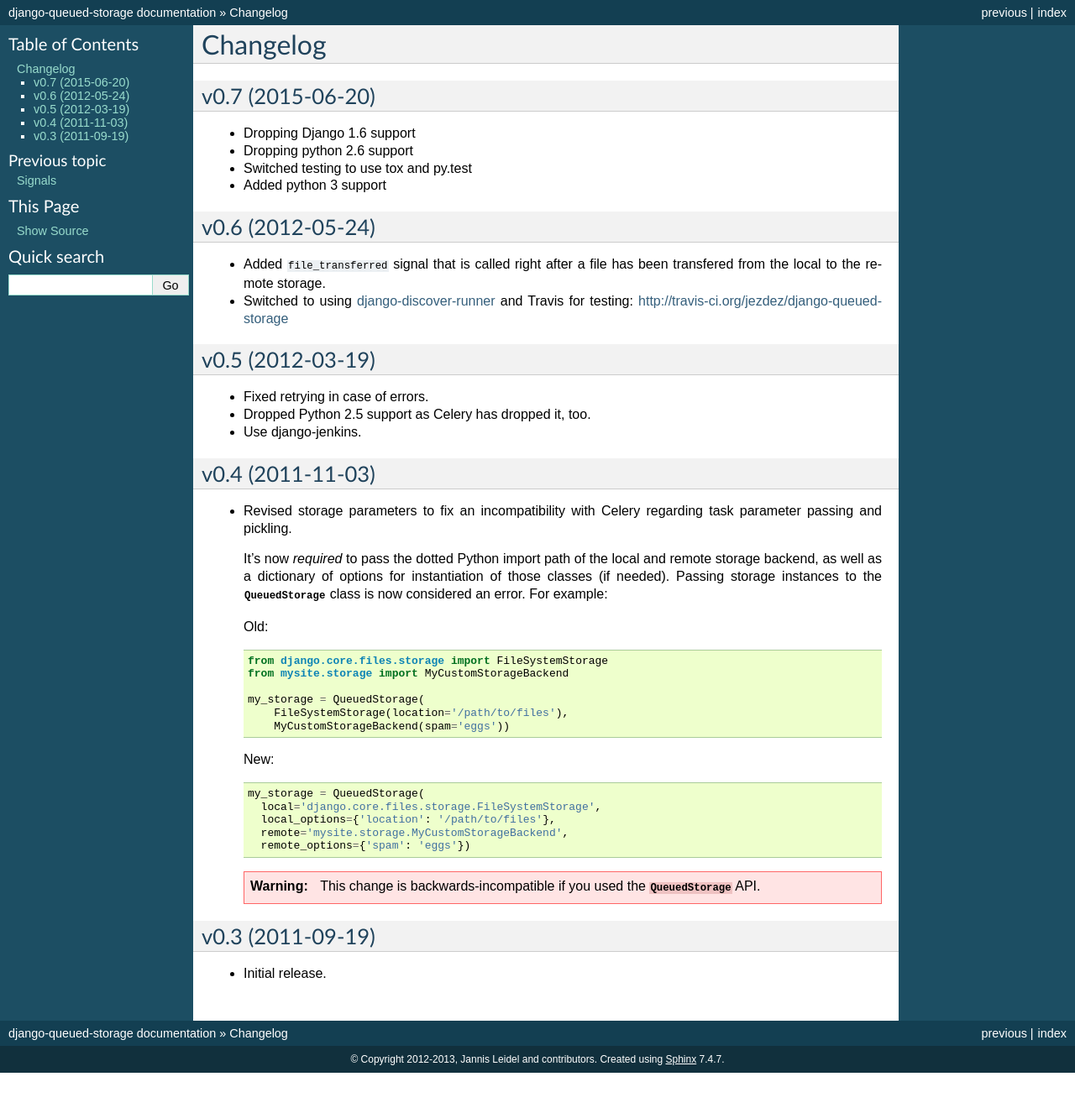
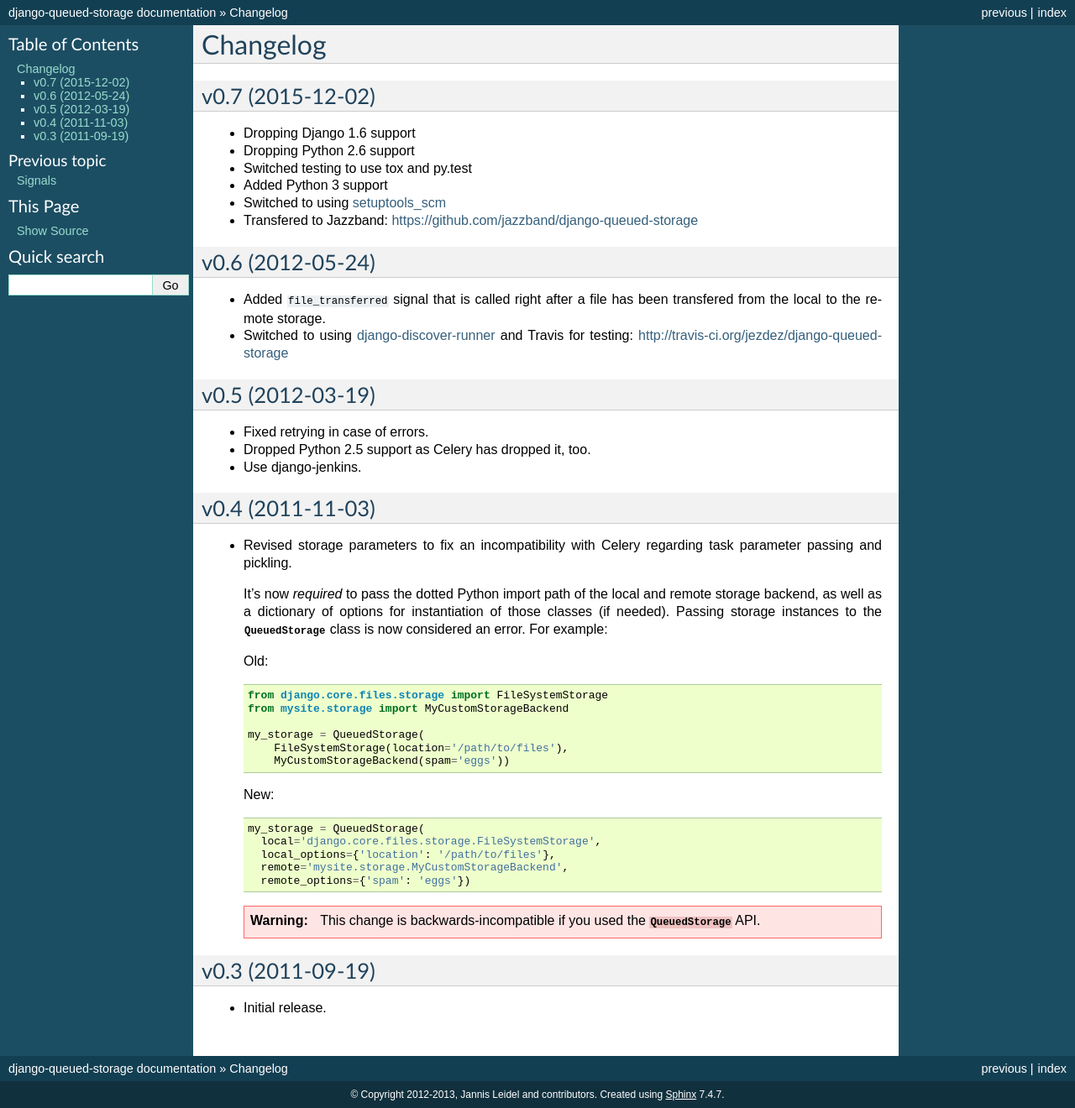
Before and after one commit to jazzband/django-queued-storage, a Sphinx documentation site: the page built from docs/changelog.rst, in a window 1280 px wide. Shown: the whole page at 84% size. Built offline with Sphinx 7.4.7, drawn with Linux system fonts in a browser that asks for light colours; the version number could not be read and is left out; before the commit the page ends 1278 px from its top, so only the background shows below that.

Commit message:
Updated changelog and authors file.

```diff
--- a/docs/changelog.rst
+++ b/docs/changelog.rst
@@ -1,14 +1,15 @@
 Changelog
 =========
 
-v0.7 (2015-06-20)
+v0.7 (2015-12-02)
 -----------------
 
 - Dropping Django 1.6 support
-- Dropping python 2.6 support
+- Dropping Python 2.6 support
 - Switched testing to use tox and py.test
-- Added python 3 support
-
+- Added Python 3 support
+- Switched to using `setuptools_scm <https://pypi.python.org/pypi/setuptools_scm>`_
+- Transfered to Jazzband: https://github.com/jazzband/django-queued-storage
 
 v0.6 (2012-05-24)
 -----------------
```
Also changed, not shown: 1 other file.
